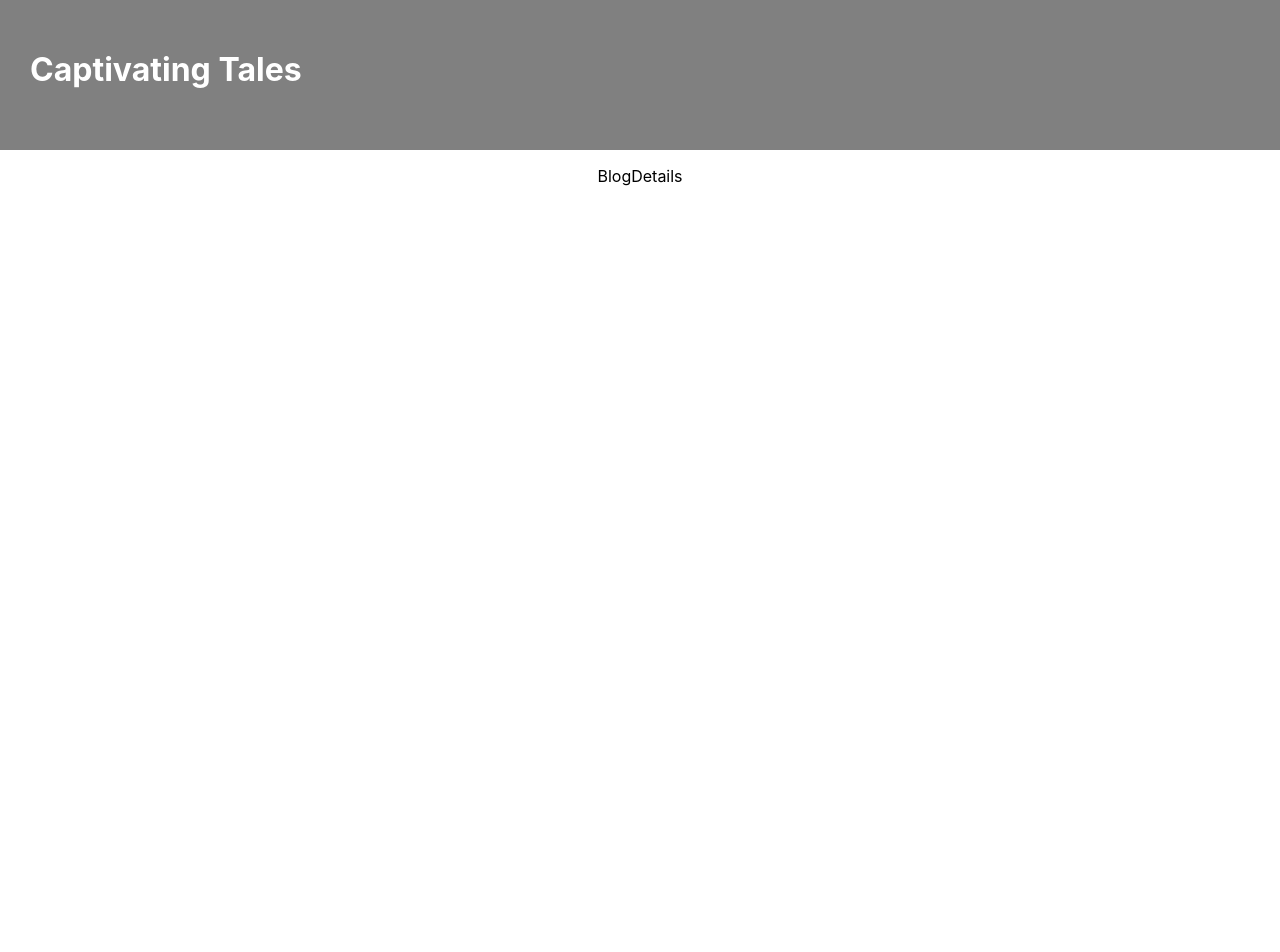
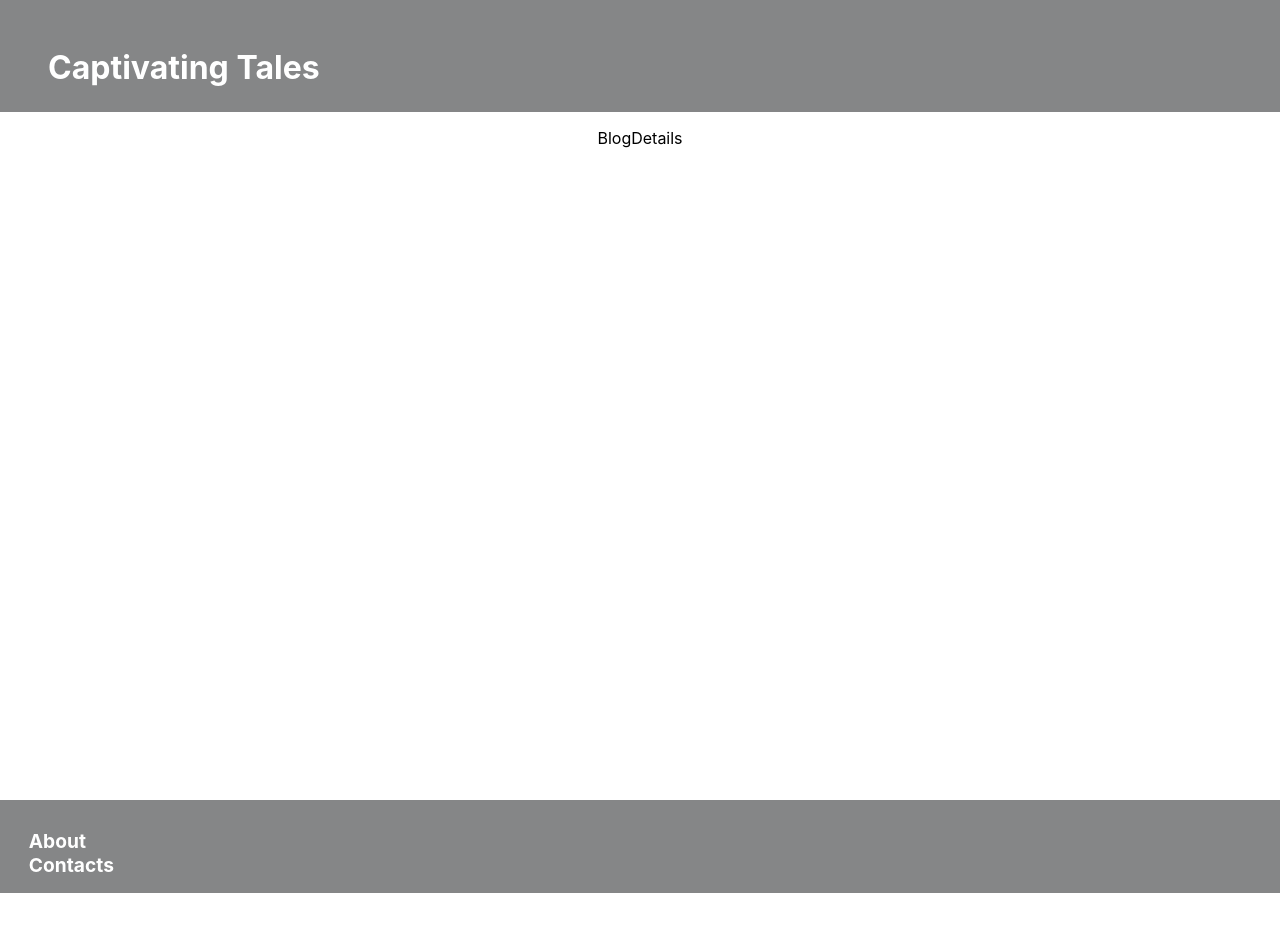
Before and after one commit to supjain/captivating-tales, a React (Create React App) app: page /blogdetails in a window 1280 px wide. Shown: the top 952 px of the page. After the commit the page ends 920 px from the top, so only its background shows below. Built offline with nearby package versions, Linux system fonts and the light colour scheme.

Commit message:
resolution to review comments on css styling

```diff
--- a/src/App.css
+++ b/src/App.css
@@ -1,3 +1,8 @@
+:root {
+  --grey: #858687;
+  --white: #ffffff;
+}
+
 .App {
   text-align: center;
 }
--- a/src/components/Footer/Footer.css
+++ b/src/components/Footer/Footer.css
@@ -1,26 +1,25 @@
 
 .footer-box{
-    padding-top: 30px;
-    padding-left: 30px;
-    height: 100px;
-    align-items: end;
+    font-size: larger;
+    padding-top: 1.5em;
+    padding-left: 1.5em;
+    height: 8vh;
     text-align: start;
-    font-size: larger;
-    background-color: grey;
+    background-color: var(--grey);
 }
 .contact-link{
     text-decoration: none;
-    color: white;
+    color: var(--white);
     font-weight: bold;
 }
 .about-link{
     text-decoration: none;
-    color: white;
+    color:var(--white);
     font-weight: bold;
 }
 
 .copyright-claim{
     text-align: center;
-    color: white;
+    color:var(--white);
     font-style: italic;
 }
--- a/src/components/Header/Header.css
+++ b/src/components/Header/Header.css
@@ -1,16 +1,16 @@
 
 
 .header-box{
-    padding-top: 50px;
-    padding-left: 30px;
-    height: 100px;
+    font-size: xx-large;
+    padding-top: 1.5em;
+    padding-left: 1.5em;
+    height: 8vh;
     text-align: left;
-    font-size: xx-large;
-    background-color: grey;
+    background-color: var(--grey);
 }
 
 .home-link{
     text-decoration: none;
-    color:white;
+    color:var(--white);
     font-weight: bolder;
 }
--- a/src/components/Header/Header.tsx
+++ b/src/components/Header/Header.tsx
@@ -1,4 +1,3 @@
-import { ReactElement, JSXElementConstructor, ReactFragment, ReactPortal } from 'react';
 import './Header.css';
 import { Link } from 'react-router-dom';
 
--- a/src/pages/About/About.css
+++ b/src/pages/About/About.css
@@ -1,4 +1,4 @@
 
 .about-page{
-    height: 1000px;
+    height: 84vh;
 }
--- a/src/pages/BlogDetails/BlogDetails.css
+++ b/src/pages/BlogDetails/BlogDetails.css
@@ -1,3 +1,3 @@
 .blog-details-page{
-    height: 1000px;
+    height: 84vh;
 }
--- a/src/pages/Contacts/Contacts.css
+++ b/src/pages/Contacts/Contacts.css
@@ -1,4 +1,4 @@
 
 .contacts-page{
-    height: 1000px;
+    height: 84vh;
 }
```
